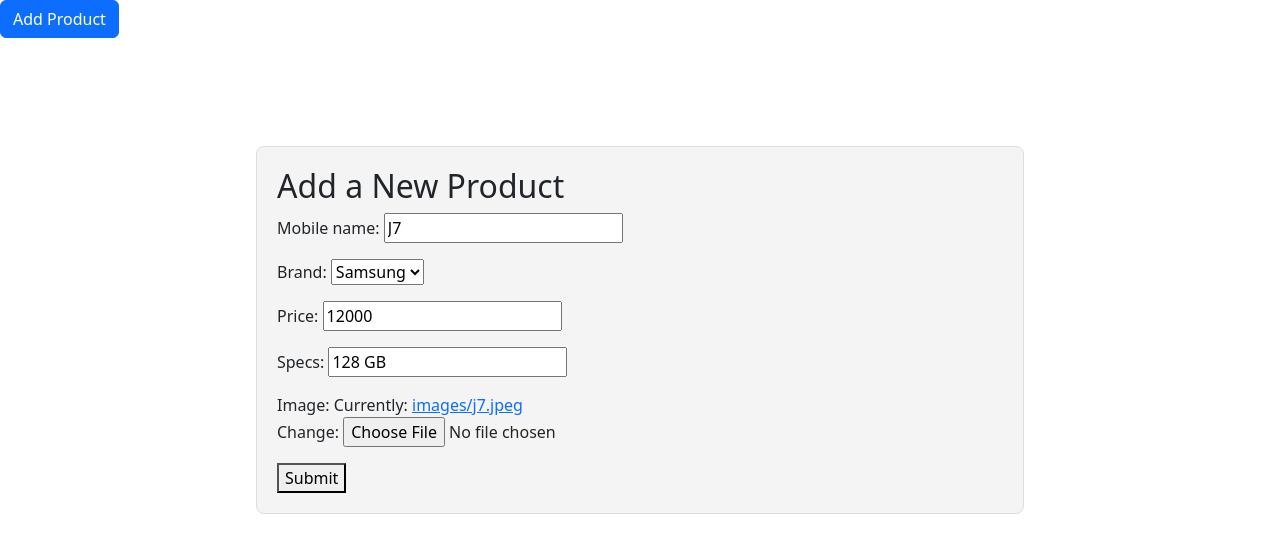
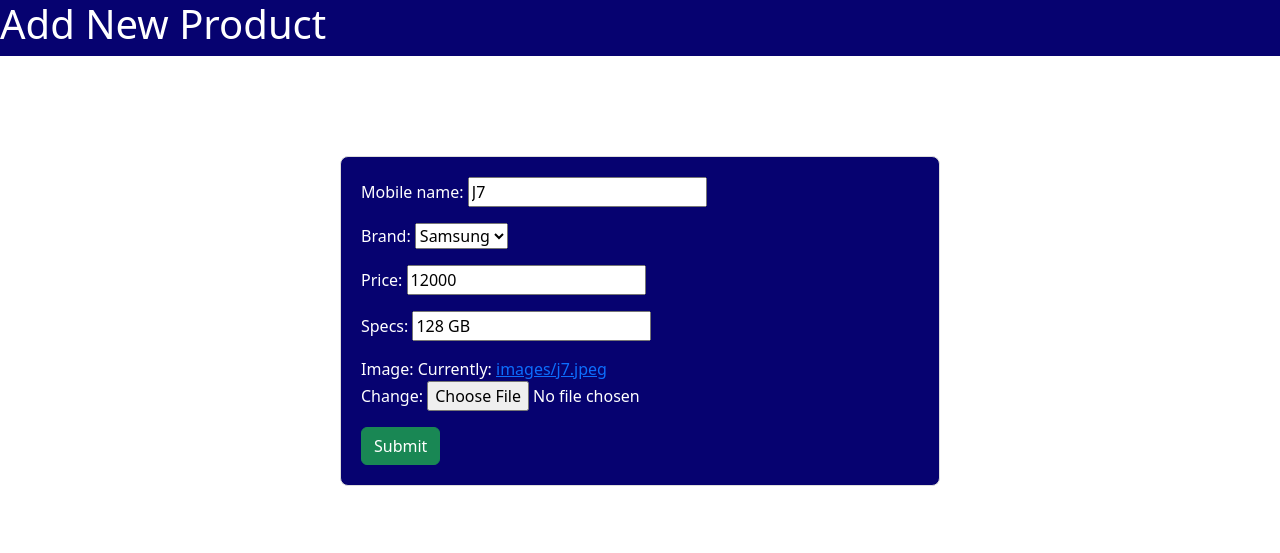
Before and after one commit to jeenam007/mob_VV1, a Django app: page /edit/5 in a window 1280 px wide. Shown: the top 553 px of the page. Run offline with Django 5.2, Linux system fonts and the light colour scheme; data comes from the database, SQL or seed files in the repository; both versions use the stored data as it was after the commit.

Commit message:
design changes

```diff
--- a/mobileapp/forms.py
+++ b/mobileapp/forms.py
@@ -8,4 +8,13 @@ class ProductCreateForm(ModelForm):
         fields='__all__'
 
     def clean(self):
-        print('inside clean')
+        cleaned_data=super().clean()
+        mobile_name=cleaned_data.get('mobile_name')
+        if mobile_name==mobile_name:
+            msg="Mobile name should be unique."
+            self.add_error('mobile_name',msg)
+
+        price=cleaned_data.get('price')
+        if price<500:
+            msg="Invalid Amount."
+            self.add_error("price",msg)
--- a/templates/create.html
+++ b/templates/create.html
@@ -7,26 +7,34 @@
     <link href="https://cdn.jsdelivr.net/npm/bootstrap@5.3.0/dist/css/bootstrap.min.css" rel="stylesheet">
 </head>
 <body>
+    <div class="row" style="background-color:#060270">
+        <div class="col-4 "></div>
+        <div class="col-4 "></div> <h1>Add New Product</h1>
+        <div class="col-4 "></div>
+        </div>
 
 
-    <h1 class="btn btn-primary" >Add Product</h1>
     <!-- Major content here -->
 
     <style>
-
+        .row{
+            color:white;
+        }
         .container {
             width: 60%;
-            max-width: 1200px;
+
+            max-width: 600px;
             margin-top: 100px; /* Moves the container down by 100px from the top */
             margin-left: auto; /* Centers the container horizontally */
             margin-right: auto; /* Centers the container horizontally */
             padding: 20px;
-            background-color: #f4f4f4;
+            background-color: #060270;
             border: 1px solid #ddd;
             border-radius: 8px;
+            color:white
         }
         .content {
-            padding: 20px;
+            padding: 20px;l̥
             background-color: white;
             border-radius: 8px;
             box-shadow: 0 2px 8px rgba(0, 0, 0, 0.1);
@@ -35,11 +43,11 @@
     <div class="container">
 
         <div>
-    <h2>Add a New Product</h2>
+
     <form action="" method="post" enctype="multipart/form-data">
          {% csrf_token %}
         {{form.as_p}}
-        <button type="submit">Submit</button>
+        <button class="btn btn-success" type="submit">Submit</button>
     </form>
 
 
```
Also changed, not shown: templates/list.html (+17 -3 lines), db.sqlite3, media/images/oppo_reno.jpeg (added), media/images/ph7.jpeg (added).
